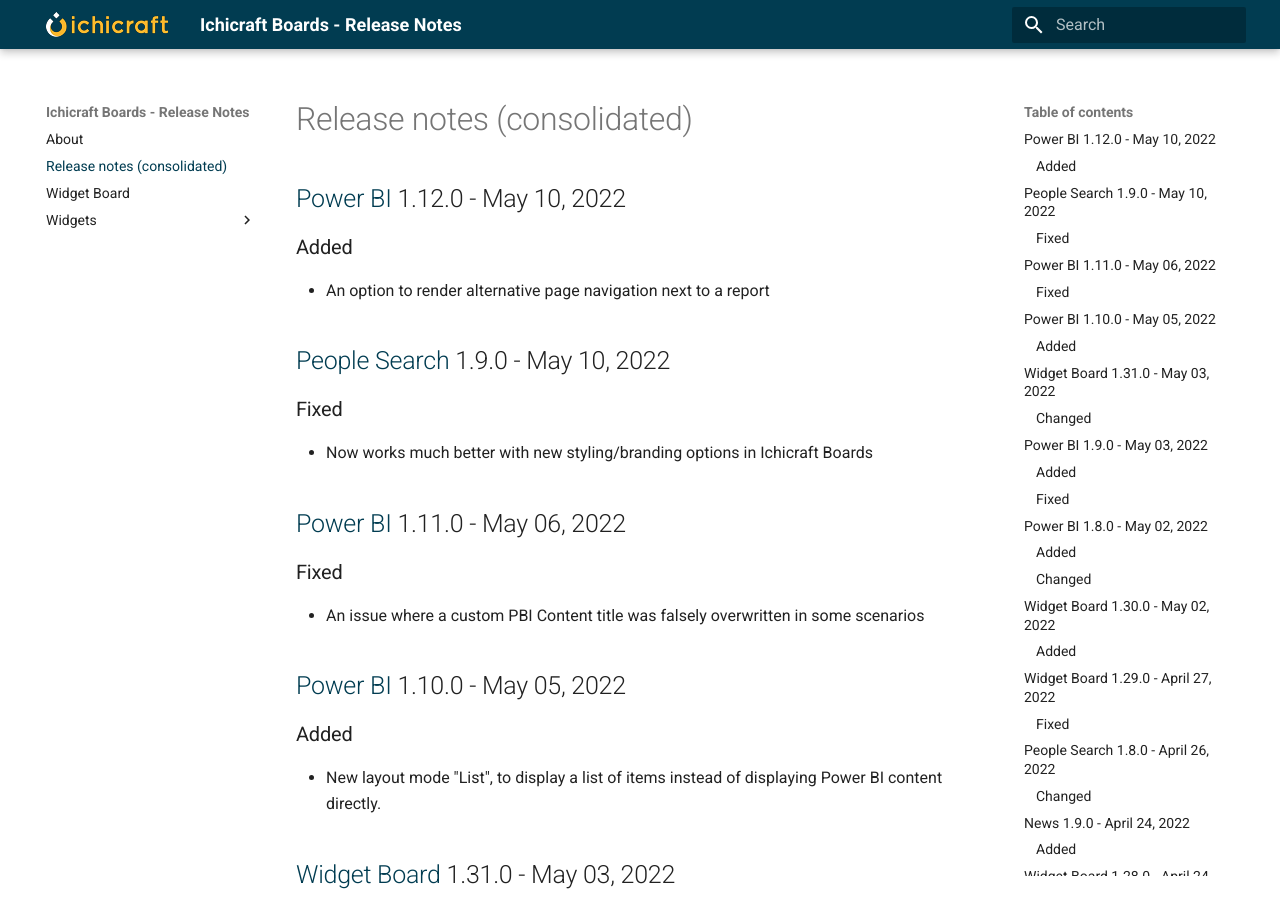
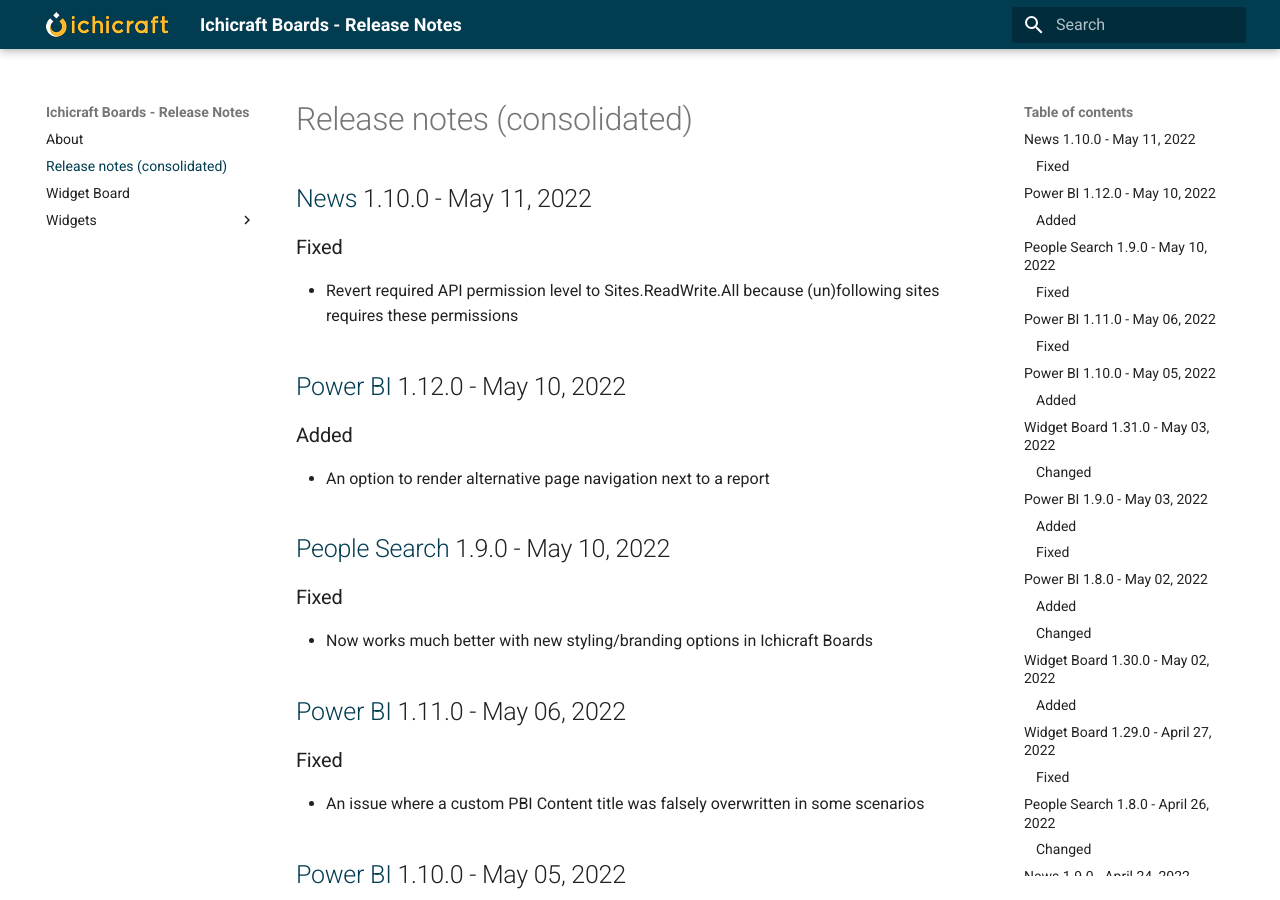
Before and after one commit to ichicraft/widgets-docs, an MkDocs documentation site: the page built from docs/Release-notes-(consolidated).md, in a window 1280 px wide and 900 px high. Built offline with MkDocs 1.6.1 and Material for MkDocs 9.7.7, drawn with Linux system fonts in a browser that asks for light colours.

Commit message:
Release notes updated by BuildService

```diff
--- a/docs/Release-notes-(consolidated).md
+++ b/docs/Release-notes-(consolidated).md
@@ -1,3 +1,8 @@
+## [News](./Widgets/News.md) 1.10.0 - May 11, 2022
+
+### Fixed
+- Revert required API permission level to Sites.ReadWrite.All because (un)following sites requires these permissions
+
 ## [Power BI](./Widgets/Power BI.md) 1.12.0 - May 10, 2022
 
 ### Added
```
Also changed, not shown: docs/Widgets/News.md (+5 -0 lines).
